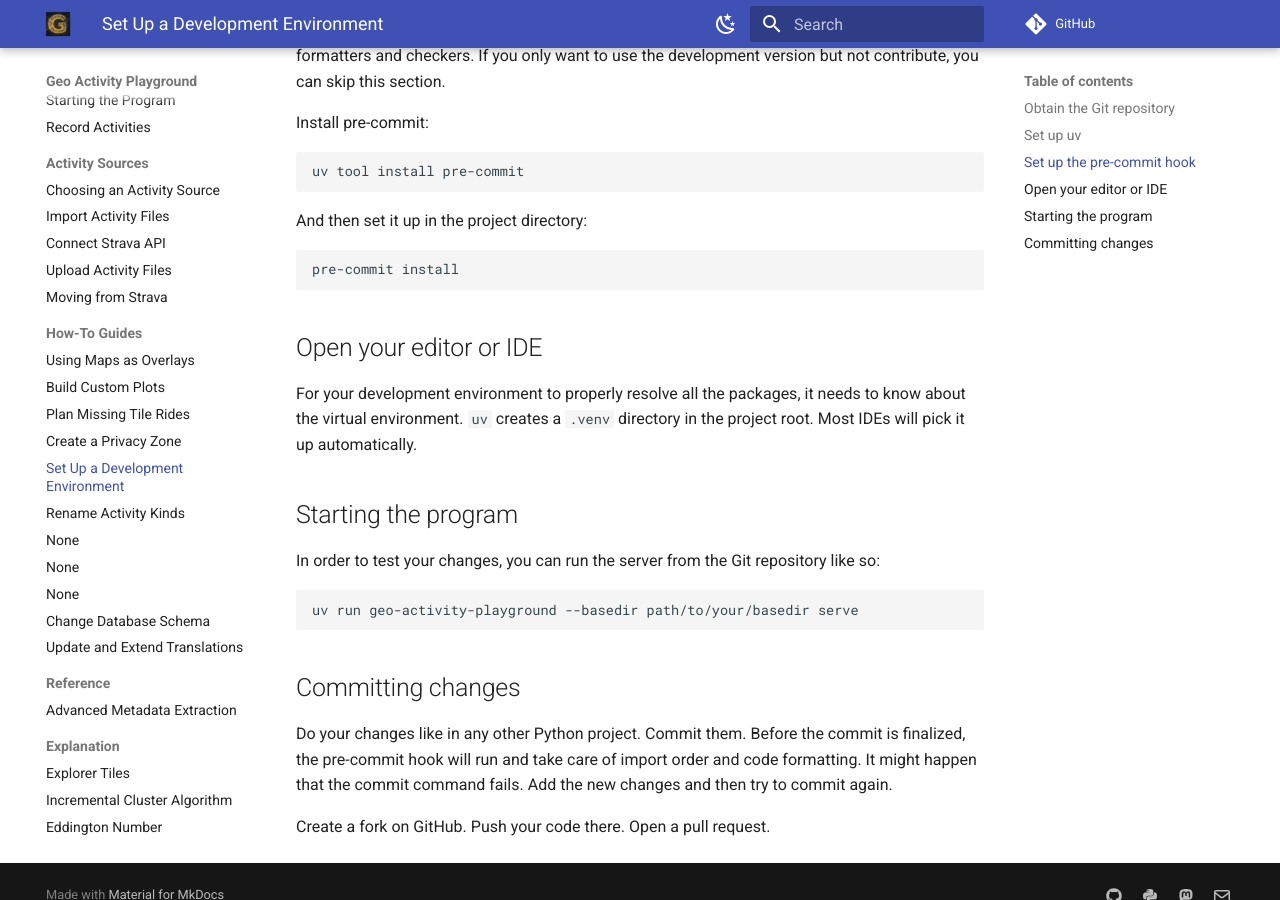
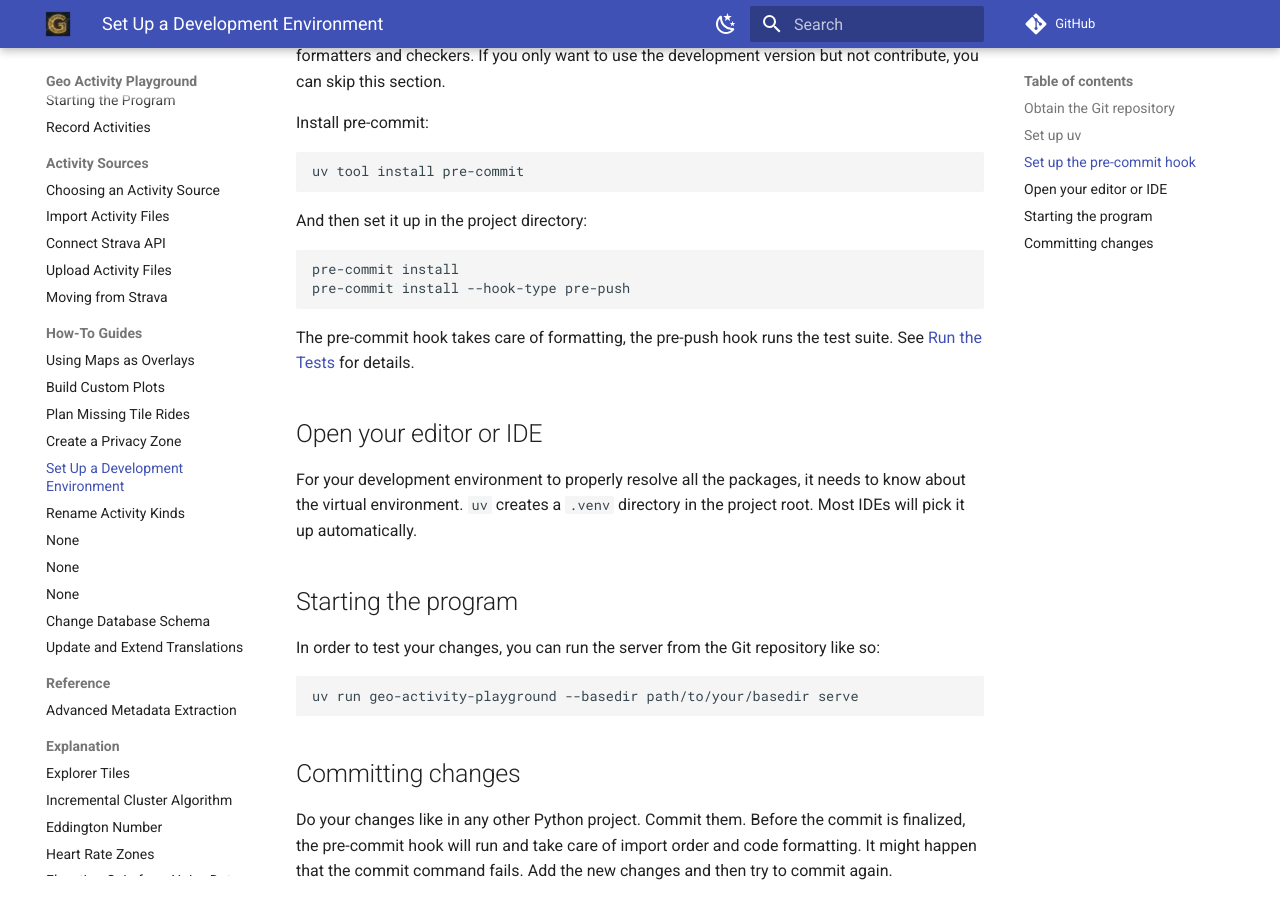
Before and after one commit to martin-ueding/geo-activity-playground, an MkDocs documentation site: the page built from docs/set-up-a-development-environment.md, in a window 1280 px wide and 900 px high, scrolled down 1302 px. Built offline with MkDocs 1.6.1 and Material for MkDocs 9.7.7, drawn with Linux system fonts in a browser that asks for light colours; comment, search, counter and statistics services are not loaded.

Commit message:
docs: describe how to run the tests

````diff
--- a/docs/.vitepress/config.ts
+++ b/docs/.vitepress/config.ts
@@ -89,6 +89,7 @@
         text: 'Contributing',
         items: [
           { text: 'Set Up a Development Environment', link: '/set-up-a-development-environment' },
+          { text: 'Run the Tests', link: '/run-the-tests' },
           { text: 'Change Database Schema', link: '/change-database-schema' },
           { text: 'Update and Extend Translations', link: '/update-and-extend-translations' },
         ],
--- a/docs/set-up-a-development-environment.md
+++ b/docs/set-up-a-development-environment.md
@@ -58,7 +58,10 @@
 
 ```bash
 pre-commit install
+pre-commit install --hook-type pre-push
 ```
+
+The pre-commit hook takes care of formatting, the pre-push hook runs the test suite. See [Run the Tests](run-the-tests.md) for details.
 
 ## Open your editor or IDE
 
````
Also changed, not shown: docs/run-the-tests.md (added, +45 -0 lines).
